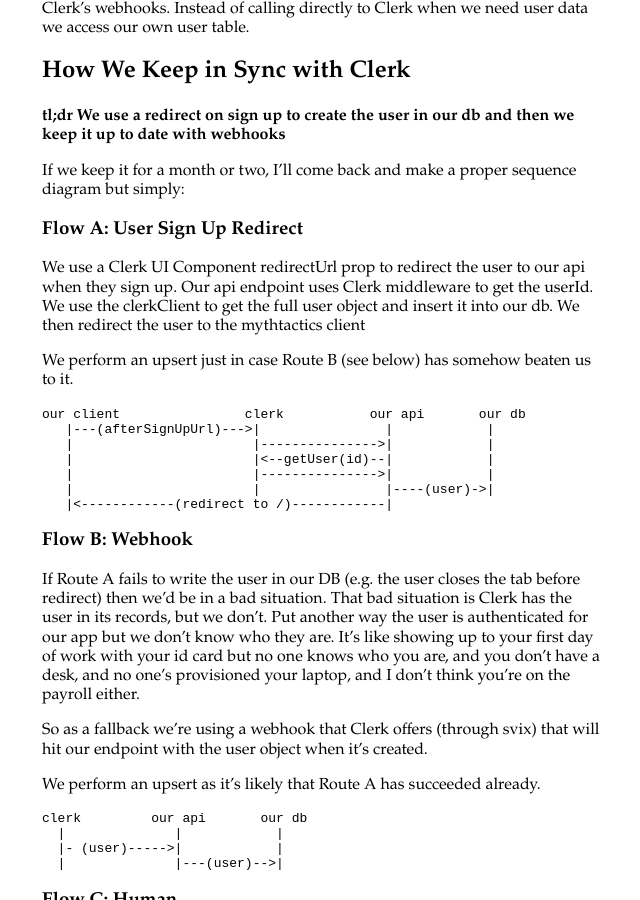
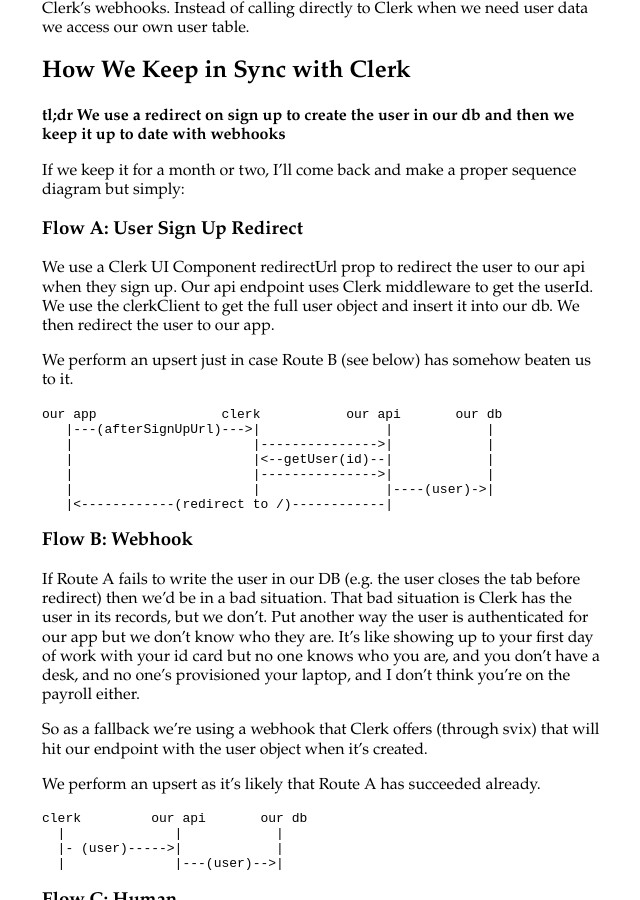
Before and after one commit to iqrow/iqrow.github.io, a Jekyll site: the page built from _posts/2023-5-24-How-to-use-clerk.md, in a window 1280 px wide and 900 px high, scrolled down 1206 px. Shown: the whole window, without its empty margins (318-958 px from the left). Built offline with Jekyll 4.4.1, drawn with Linux system fonts in a browser that asks for light colours; our own code applies the rules of GitHub Pages for plain Markdown files.

Commit message:
Update 2023-5-24-How-to-use-clerk.md

````diff
--- a/_posts/2023-5-24-How-to-use-clerk.md
+++ b/_posts/2023-5-24-How-to-use-clerk.md
@@ -44,11 +44,11 @@ If we keep it for a month or two, I'll come back and make a proper sequence diag
 
 We use a Clerk UI Component redirectUrl prop to redirect the user to our api when they sign up.
 Our api endpoint uses Clerk middleware to get the userId. We use the clerkClient to get the full user object and insert it into our db.
-We then redirect the user to the mythtactics client
+We then redirect the user to our app.
 
 We perform an upsert just in case Route B (see below) has somehow beaten us to it.
 ```
-our client                clerk           our api       our db
+our app                clerk           our api       our db
    |---(afterSignUpUrl)--->|                |            |
    |                       |--------------->|            |
    |                       |<--getUser(id)--|            |
````
